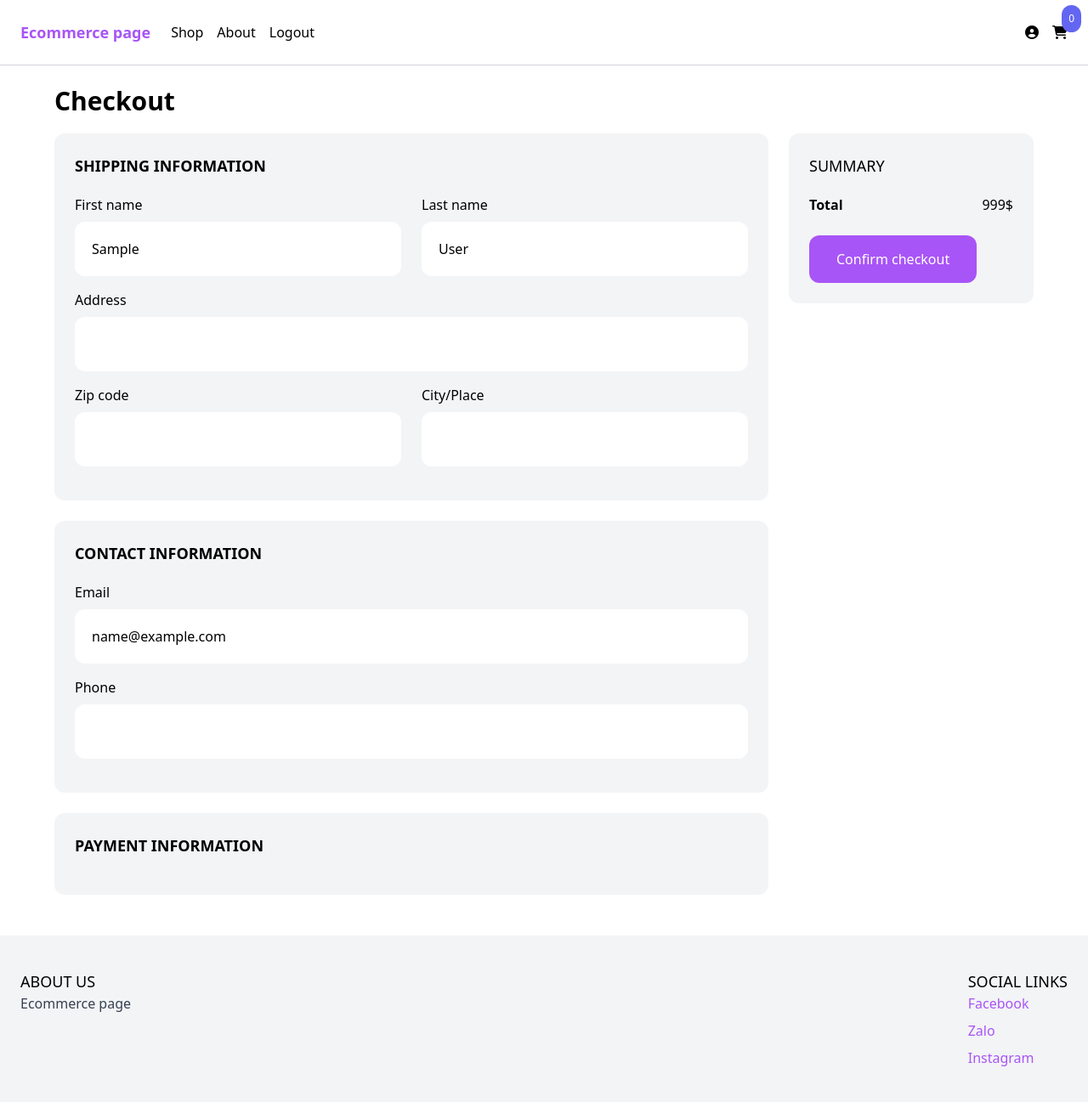
After one commit to JustineLe/Django_Ecommerce, a Django app: page /cart/checkout/ in a window 1280 px wide. The commit adds this page. Shown: the whole page at 85% size. Run offline with Django 4.2, Linux system fonts and the light colour scheme; the visitor is signed in with stand-in values (Sample User, id 1); some libraries are stand-ins or nearby versions.

Commit message:
Cart ver1

```diff
--- a/Django_Ecommerce/settings.py
+++ b/Django_Ecommerce/settings.py
@@ -33,6 +33,7 @@ CART_SESSION_ID = 'cart'
 
 LOGOUT_REDIRECT_URL = '/'
 LOGIN_REDIRECT_URL = '/'
+LOGIN_URL = '/login/'
 
 
 # Application definition
--- a/Django_Ecommerce/urls.py
+++ b/Django_Ecommerce/urls.py
@@ -14,24 +14,12 @@ Including another URLconf
     2. Add a URL to urlpatterns:  path('blog/', include('blog.urls'))
 """
 from django.contrib import admin
-from django.contrib.auth import views
-from django.urls import path
+from django.urls import path, include
 from django.conf import settings
 from django.conf.urls.static import static
 
-from cart.views import add_to_cart
-from core.views import frontpage, shop, signup
-from product.views import product
-
 urlpatterns = [
     path('admin/', admin.site.urls),
-    path('', frontpage, name='frontpage'),
-    path('shop/', shop, name='shop'),
-    path('shop/<slug:slug>/', product, name='product'),
-    path('add_to_cart/<int:product_id>/', add_to_cart, name='add_to_cart'),
-
-    # Authentication url
-    path('signup/', signup, name='signup'),
-    path('login/', views.LoginView.as_view(template_name='core/login.html'), name='login'),
-    path('logout/', views.LogoutView.as_view(), name='logout')
+    path('', include('core.urls')),
+    path('cart/', include('cart.urls')),
 ] + static(settings.MEDIA_URL, document_root=settings.MEDIA_ROOT)
--- a/cart/cart.py
+++ b/cart/cart.py
@@ -16,6 +16,11 @@ class Cart(object):
     def __iter__(self):
         for item in self.cart.keys():
             self.cart[str(item)]['product'] = Product.objects.get(pk=item)
+
+        for item in self.cart.values():
+            item['total_price'] = item['product'].price * item['quantity']
+
+            yield item
 
     def __len__(self):
         return sum(item['quantity'] for item in self.cart.values())
@@ -45,3 +50,6 @@ class Cart(object):
         if product_id in self.cart:
             del self.cart[product_id]
             self.save()
+
+    def get_total_cost(self):
+        return sum(item['total_price'] for item in self.cart.values())
--- /dev/null
+++ b/cart/templates/cart/checkout.html
@@ -0,0 +1,74 @@
+{% extends 'core/base.html' %}
+
+{% block title %}Checkout{% endblock %}
+{% block content %}
+<div class="max-w-6xl mx-auto flex flex-wrap items-start py-6 px-6 xl:px-0">
+    <div class="products w-full lg:w-3/4">
+        <h1 class="mb-5 text-3xl font-bold">Checkout</h1>
+
+        <div class="w-full pr-6">
+            <div class="mb-6 p-6 bg-gray-100 rounded-xl">
+                <h2 class="mb-5 uppercase text-lg font-semibold">Shipping information</h2>
+
+                <div class="flex space-x-6">
+                    <div class="w-1/2 mb-4">
+                        <label class="inline-block mb-2">First name</label>
+                        <input type="text" class="w-full p-5 rounded-xl" value="{{ request.user.first_name }}">
+                    </div>
+
+                    <div class="w-1/2 mb-4">
+                        <label class="inline-block mb-2">Last name</label>
+                        <input type="text" class="w-full p-5 rounded-xl" value="{{ request.user.last_name }}">
+                    </div>
+                </div>
+
+                <div class="mb-4">
+                    <label class="inline-block mb-2">Address</label>
+                    <input type="text" class="w-full p-5 rounded-xl">
+                </div>
+
+                <div class="flex space-x-6">
+                    <div class="w-1/2 mb-4">
+                        <label class="inline-block mb-2">Zip code</label>
+                        <input type="text" class="w-full p-5 rounded-xl">
+                    </div>
+
+                    <div class="w-1/2 mb-4">
+                        <label class="inline-block mb-2">City/Place</label>
+                        <input type="text" class="w-full p-5 rounded-xl">
+                    </div>
+                </div>
+            </div>
+
+            <div class="mb-6 p-6 bg-gray-100 rounded-xl">
+                <h2 class="mb-5 uppercase text-lg font-semibold">Contact information</h2>
+
+                <div class="mb-4">
+                    <label class="inline-block mb-2">Email</label>
+                    <input type="email" class="w-full p-5 rounded-xl" value="{{ request.user.email }}">
+                </div>
+
+                <div class="mb-4">
+                    <label class="inline-block mb-2">Phone</label>
+                    <input type="tel" class="w-full p-5 rounded-xl">
+                </div>
+            </div>
+
+            <div class="mb-6 p-6 bg-gray-100 rounded-xl">
+                <h2 class="mb-5 uppercase text-lg font-semibold">Payment information</h2>
+            </div>
+        </div>
+    </div>
+
+    <div class="summary w-full md:w-1/4 p-6 bg-gray-100 rounded-xl mt-14">
+        <h2 class="uppercase text-lg mb-5">Summary</h2>
+
+        <div class="mb-6 flex justify-between">
+            <span class="font-semibold">Total</span>
+            <span>999$</span>
+        </div>
+
+        <a href="#" class="inline-block px-8 py-4 rounded-xl bg-purple-500 hover:bg-purple-700 text-white">Confirm checkout</a>
+    </div>
+</div>
+{% endblock %}
--- a/cart/templates/cart/menu_cart.html
+++ b/cart/templates/cart/menu_cart.html
@@ -1,4 +1,4 @@
-<a href="#" id="menu-cart-button" class="relative">
+<a href="{% url 'cart' %}" id="menu-cart-button" class="relative">
     <i class="fa-solid fa-cart-shopping"></i>
 
     <span class="p-2 absolute -top-5 -right-4 bg-indigo-500 text-white text-xs rounded-full">{{ cart|length }}</span>
--- /dev/null
+++ b/cart/urls.py
@@ -0,0 +1,9 @@
+from django.urls import path
+
+from cart.views import add_to_cart, carts, checkout
+
+urlpatterns = [
+    path('add_to_cart/<int:product_id>/', add_to_cart, name='add_to_cart'),
+    path('', carts, name='cart'),
+    path('checkout/', checkout, name='checkout'),
+]
--- a/cart/views.py
+++ b/cart/views.py
@@ -1,3 +1,4 @@
+from django.contrib.auth.decorators import login_required
 from django.shortcuts import render
 
 from .cart import Cart
@@ -9,3 +10,12 @@ def add_to_cart(request, product_id):
     cart.add(product_id)
 
     return render(request, 'cart/menu_cart.html')
+
+
+def carts(request):
+    return render(request, 'cart/carts.html')
+
+
+@login_required
+def checkout(request):
+    return render(request, 'cart/checkout.html')
--- a/core/templates/core/base.html
+++ b/core/templates/core/base.html
@@ -5,6 +5,7 @@
     <meta name="viewport" content="width=device-width, initial-scale=1.0">
     <script src="https://kit.fontawesome.com/ac43ccb573.js" crossorigin="anonymous"></script>
     <script src="https://cdn.tailwindcss.com"></script>
+    <title>{% block title %}{% endblock %} | Ecommerce</title>
 </head>
 <body>
     <nav class="border-b border-gray-300">
@@ -23,7 +24,7 @@
             </div>
 
             <div class="menu-right flex items-center space-x-4">
-                <a href="#">
+                <a href="{% url 'login' %}">
                     <i class="fa-solid fa-circle-user"></i>
                 </a>
 
--- a/core/templates/core/frontpage.html
+++ b/core/templates/core/frontpage.html
@@ -1,5 +1,5 @@
 {% extends 'core/base.html' %}
-{% load static %}
+{% block title %}Welcome{% endblock %}
 
 {% block header %}
 <header class="px-6 py-10 lg:py-20 bg-purple-500">
--- a/core/templates/core/login.html
+++ b/core/templates/core/login.html
@@ -1,5 +1,5 @@
 {% extends 'core/base.html' %}
-{% load static %}
+{% block title %}Login{% endblock %}
 
 {% block detail %}
 <div class="max-w-lg mx-auto flex flex-wrap p-6">
--- a/core/templates/core/shop.html
+++ b/core/templates/core/shop.html
@@ -1,4 +1,5 @@
 {% extends 'core/base.html' %}
+{% block title %}Shop{% endblock %}
 
 {% block detail %}
 <div class="max-w-6xl mx-6 flex flex-wrap items-start py-6 px-6 xl:px-0">
--- a/core/templates/core/signup.html
+++ b/core/templates/core/signup.html
@@ -1,4 +1,5 @@
 {% extends 'core/base.html' %}
+{% block title %}Sign Up{% endblock %}
 
 {% block detail %}
 <div class="max-w-lg mx-auto flex flex-wrap p-6">
--- /dev/null
+++ b/core/urls.py
@@ -0,0 +1,16 @@
+from django.contrib.auth import views
+from django.urls import path
+
+from core.views import frontpage, signup, shop
+from product.views import product
+
+urlpatterns = [
+    path('', frontpage, name='frontpage'),
+    path('shop/', shop, name='shop'),
+    path('shop/<slug:slug>/', product, name='product'),
+
+    # Authentication url
+    path('signup/', signup, name='signup'),
+    path('login/', views.LoginView.as_view(template_name='core/login.html'), name='login'),
+    path('logout/', views.LogoutView.as_view(), name='logout'),
+]
--- a/product/templates/product/product.html
+++ b/product/templates/product/product.html
@@ -1,4 +1,5 @@
 {% extends 'core/base.html' %}
+{% block title %}Product{% endblock %}
 
 {% block content %}
 <div class="max-w-6xl mx-auto flex flex-wrap py-6 px-6 xl:px-0">
```
Also changed, not shown: cart/templates/cart/carts.html (added, +43 -0 lines), product/templates/product/partials/product_list_item.html (+7 -1 lines).
